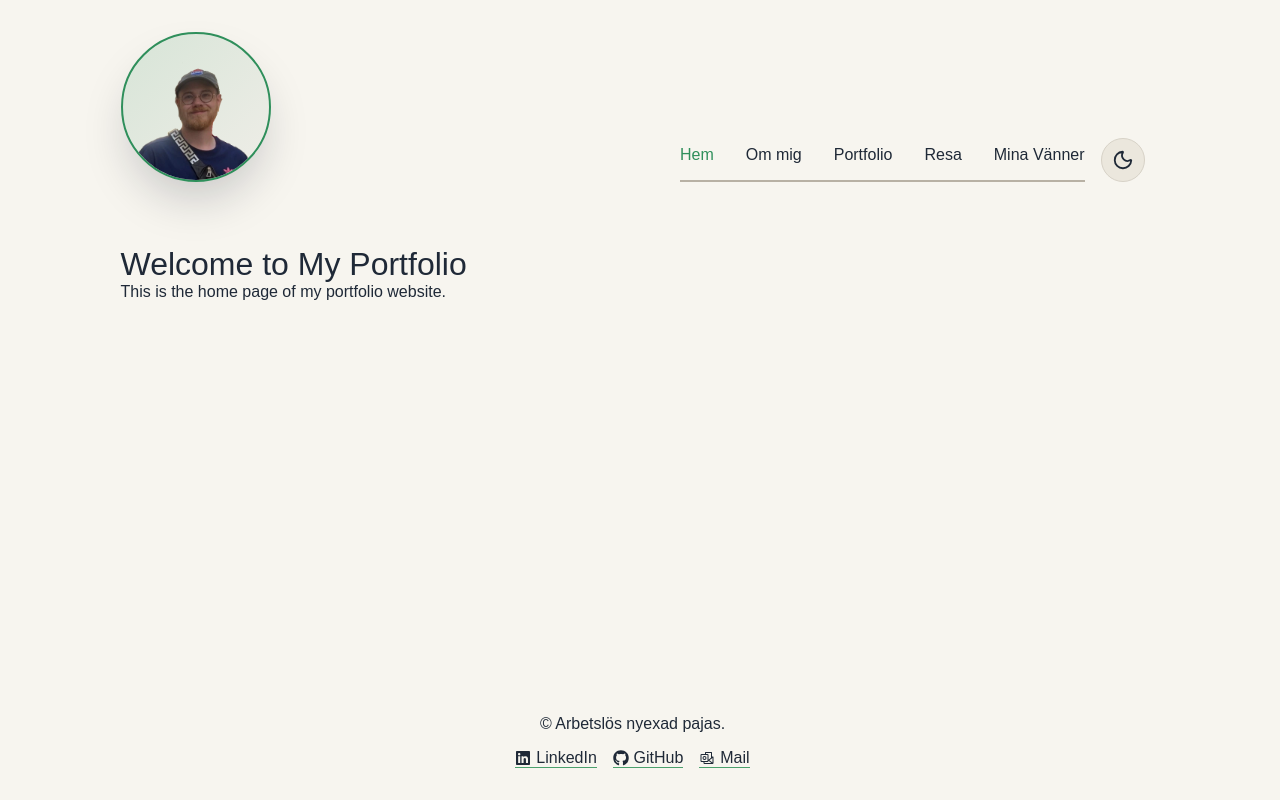
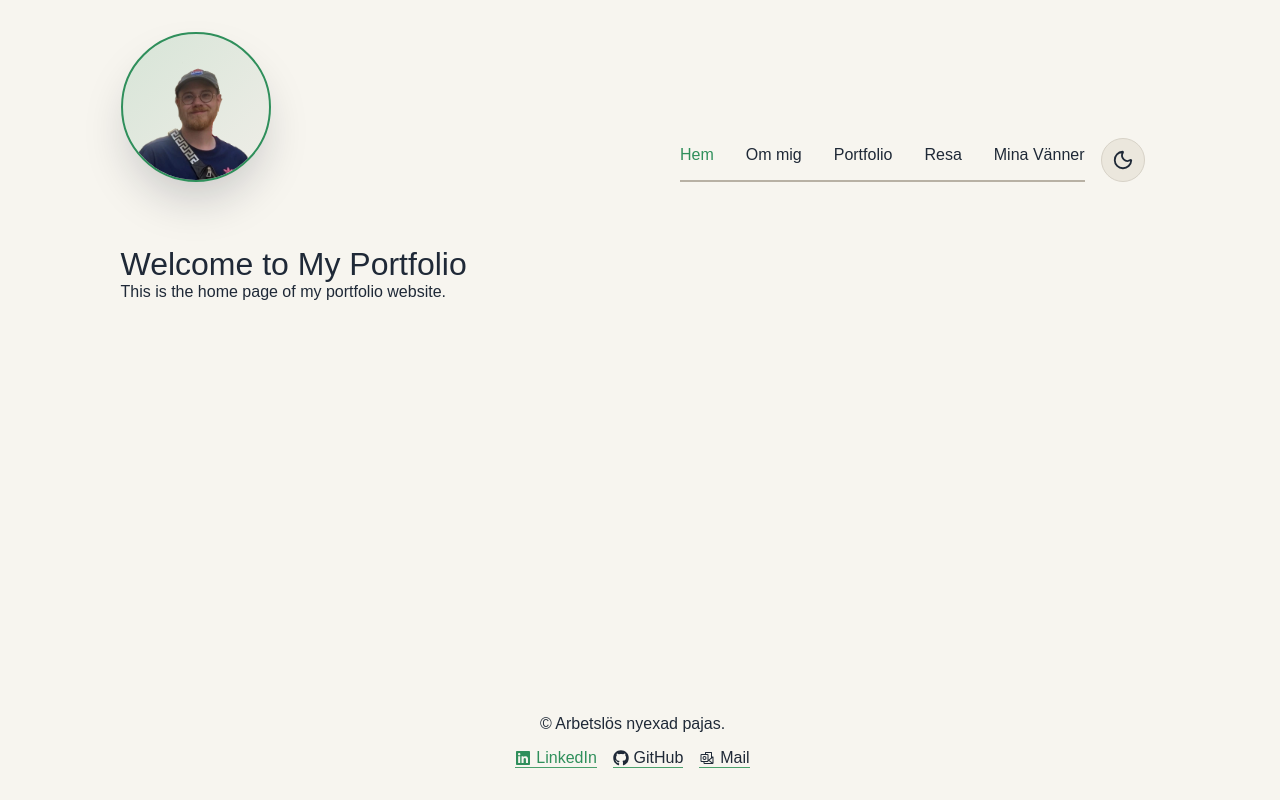
Before and after one commit to Augustvilliam/Portfolio, a React app: page / in a window 1280 px wide. In both pictures the pointer is over the link "LinkedIn". Built offline with nearby package versions, Linux system fonts and the light colour scheme; the HTML template or start-up script is replaced by a standard one; a web font is replaced by a local one.

Commit message:
added some styling to all links

```diff
--- a/src/styles/index.css
+++ b/src/styles/index.css
@@ -166,6 +166,10 @@ footer{
         gap:.3rem;
         border-bottom: 1px solid var(--border-accent);
     }
+    a:hover{
+        transition: .2s ease-in;
+        color:var(--accent);
+    }
 
 }
 /*#endregion LAYOUT-COMPONENTS*/
@@ -198,6 +202,14 @@ footer{
     display: flex;
     flex-direction: row;
     gap:2rem;
+}
+.header-link{
+    padding-bottom:1rem;
+}
+.header-link:hover{
+    transition: .5s ease-in-out;
+    border-bottom: var(--border-accent) 2px solid;
+    color: var(--border-accent);
 }
 .darkmode{
     align-self: end;
```
